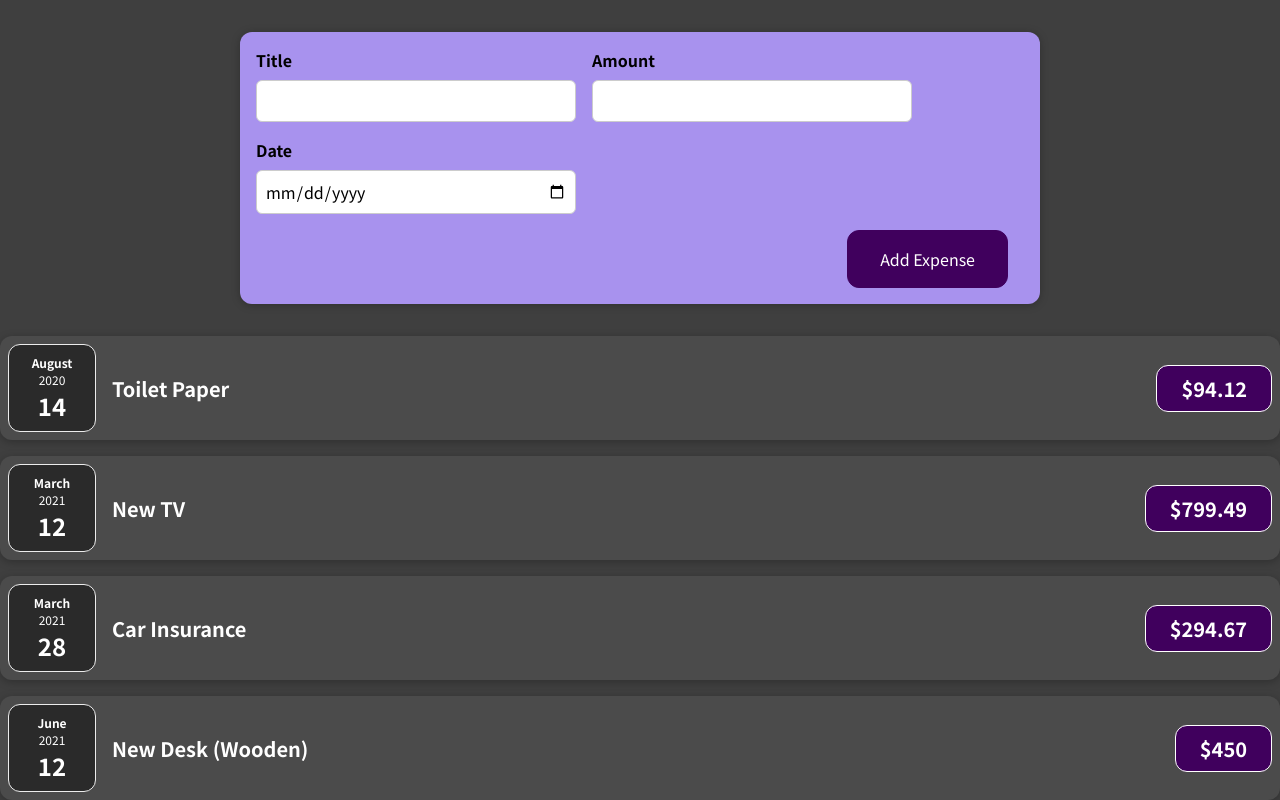
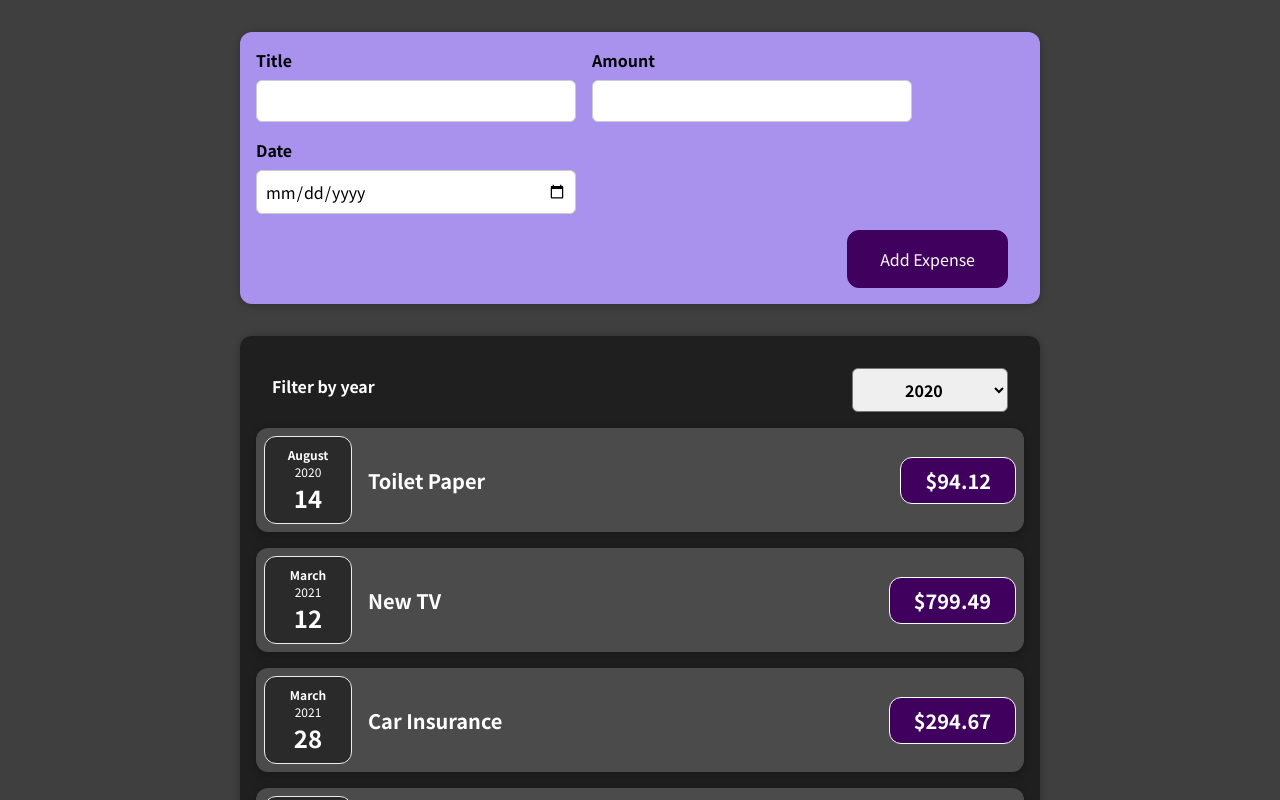
Before and after one commit to igdkaur/expense-tracker, a React (Create React App) app: page / in a window 1280 px wide. Shown: the top 800 px of the page. Built offline with nearby package versions, Linux system fonts and the light colour scheme.

Commit message:
componets rearrange

```diff
--- a/src/App.js
+++ b/src/App.js
@@ -1,6 +1,7 @@
-import ExpenseItem from "./components/Expenses/ExpenseItem";
+
 import NewExpense from "./components/NewExpense/NewExpense";
 import React,{useState} from 'react';
+import Expenses from "./components/Expenses/Expenses";
 
 const defaultExpenses = [
   {
@@ -37,13 +38,14 @@ function App() {
   return (
     <div>
       <NewExpense onAddExpense = {handleOnAddExpense}/>
+      <Expenses items = {expenses}/>
 
-      {expenses.map(e => <ExpenseItem
+      {/* {expenses.map(e => <ExpenseItem
         key = {e.id}
         title={e.title}
         amount={e.amount}
         date={e.date}
-      />)}
+      />)}      */}
     </div>
   );
 }
--- a/src/components/Expenses/Expenses.js
+++ b/src/components/Expenses/Expenses.js
@@ -21,6 +21,7 @@ const Expenses = (props) => {
         />
         {props.items.map((expense) => (
           <ExpenseItem
+            key = {expense.id}
             title={expense.title}
             amount={expense.amount}
             date={expense.date}
--- a/src/components/NewExpense/NewExpense.js
+++ b/src/components/NewExpense/NewExpense.js
@@ -11,7 +11,7 @@ const handleSave = (enteredExpenseData) => {
   const expenseData = { ...enteredExpenseData,
   id:Math.random().toString()
 }
-props.onAddExpense (expenseData);
+props.onAddExpense(expenseData);
 
 
 }
```
Also changed, not shown: 1 other file (tests, documents, lock files or other folders).
